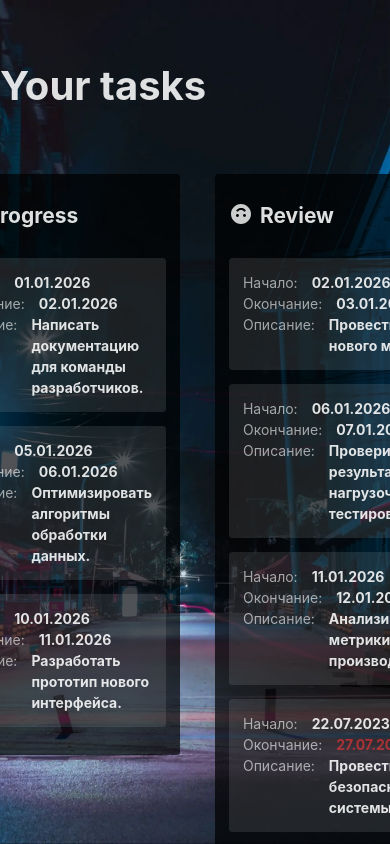
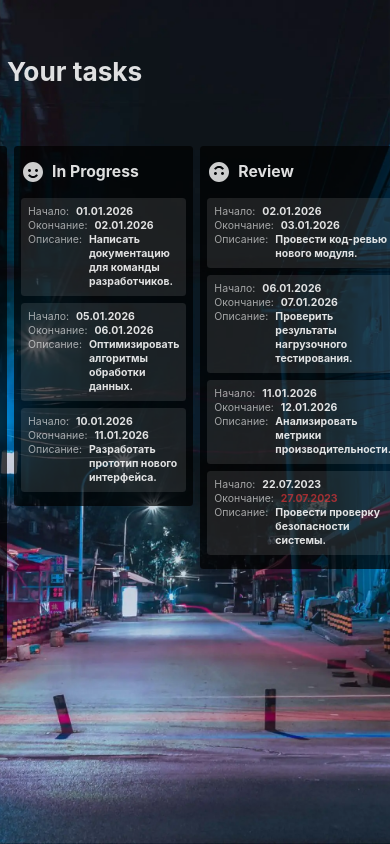
Before and after one commit to RimidalU/my-trello-web, a React (Vite) app: page / in a window 390 px wide. Built offline with nearby package versions, Linux system fonts and the light colour scheme.

Commit message:
feat: add responsive

```diff
--- a/index.html
+++ b/index.html
@@ -12,7 +12,7 @@
         <title>My Trello</title>
     </head>
     <body>
-        <div class="root" id="root"></div>
+        <div id="root"></div>
         <script type="module" src="/src/main.tsx"></script>
     </body>
 </html>
--- a/src/App.tsx
+++ b/src/App.tsx
@@ -4,9 +4,9 @@ import { TaskProvider } from './contexts/TaskProvider'
 const App = () => {
     return (
         <>
-            <main className="flex h-full flex-col items-center overflow-hidden pb-10">
+            <main className="flex h-full flex-col items-center overflow-scroll md:w-screen md:overflow-hidden pb-5 xl:pb-10 px-2 xl:px-10 fullHd:px-0">
                 <div className="w-full max-w-screen-fullHd mt-16 mb-[58px]">
-                    <h1 className="max-w-screen-fullHd text-foregroundBold text-[40px] font-bold">
+                    <h1 className="text-foregroundBold text-3xl xl:text-[40px] font-bold">
                         Your tasks
                     </h1>
                 </div>
--- a/src/components/Board.tsx
+++ b/src/components/Board.tsx
@@ -42,7 +42,7 @@ function Board({ className }: BoardProps) {
     return (
         <ul
             className={clsx(
-                'flex gap-10 justify-center w-full max-w-screen-fullHd',
+                'flex gap-2 xl:gap-10 justify-center w-full max-w-screen-fullHd',
                 className
             )}
         >
--- a/src/components/Column.tsx
+++ b/src/components/Column.tsx
@@ -25,13 +25,16 @@ function Column({ taskType, className }: ColumnProps) {
     return (
         <article
             className={clsx(
-                'py-8 px-4 bg-columnBackground rounded',
+                'py-4 xl:py-8 px-2 xl:px-4 bg-columnBackground rounded',
                 isCurrentColumn ? 'border-2 border-active' : '',
                 className
             )}
         >
             <ColumnHeader taskType={taskType} />
-            <ul ref={setNodeRef} className={'flex flex-col gap-4 pt-4'}>
+            <ul
+                ref={setNodeRef}
+                className={'flex flex-col gap-2 xl:gap-4 pt-2 xl:pt-4'}
+            >
                 {tasks.map((task) => (
                     <li key={task.id}>
                         <TaskCard task={task} />
--- a/src/components/ColumnHeader.tsx
+++ b/src/components/ColumnHeader.tsx
@@ -28,7 +28,7 @@ function ColumnHeader({ taskType, className }: ColumnHeaderProps) {
 
     return (
         <div className={clsx('flex justify-between', className)}>
-            <h2 className="flex gap-2 text-foregroundBold text-2xl font-bold mb-4">
+            <h2 className="flex gap-2 text-foregroundBold text-lg xl:text-2xl font-bold mb-2 xl:mb-4">
                 {icon}
                 {text}
             </h2>
--- a/src/components/TaskCard.tsx
+++ b/src/components/TaskCard.tsx
@@ -30,17 +30,17 @@ function TaskCard({ task, className }: TaskCardProps) {
             {...attributes}
             style={style}
             className={clsx(
-                'bg-cardBackground p-4 rounded touch-none',
+                'bg-cardBackground p-2 xl:p-4 rounded touch-none text-xs xl:text-sm',
                 className
             )}
         >
-            <div className="flex gap-4">
+            <div className="flex gap-2 xl:gap-4">
                 <span>Начало:</span>
                 <strong className="text-foregroundBold">
                     {timestampToDateConvertor(task.startDay)}
                 </strong>
             </div>
-            <div className="flex gap-4">
+            <div className="flex gap-2 xl:gap-4">
                 <span>Окончание:</span>
                 <strong
                     className={
@@ -50,7 +50,7 @@ function TaskCard({ task, className }: TaskCardProps) {
                     {timestampToDateConvertor(task.endDay)}
                 </strong>
             </div>
-            <div className="flex gap-4">
+            <div className="flex gap-2 xl:gap-4">
                 <span>Описание:</span>
                 <strong className="text-foregroundBold">{task.text}</strong>
             </div>
--- a/src/index.css
+++ b/src/index.css
@@ -16,10 +16,6 @@
     font-size: 14px;
 }
 
-.root {
-    height: 100vh;
-}
-
 body {
     @apply w-screen h-screen;
     background-image: url('./assets/images/image.webp');
@@ -27,3 +23,7 @@ body {
     background-position: center;
     background-attachment: fixed;
 }
+
+*::-webkit-scrollbar {
+    display: none;
+}
```
